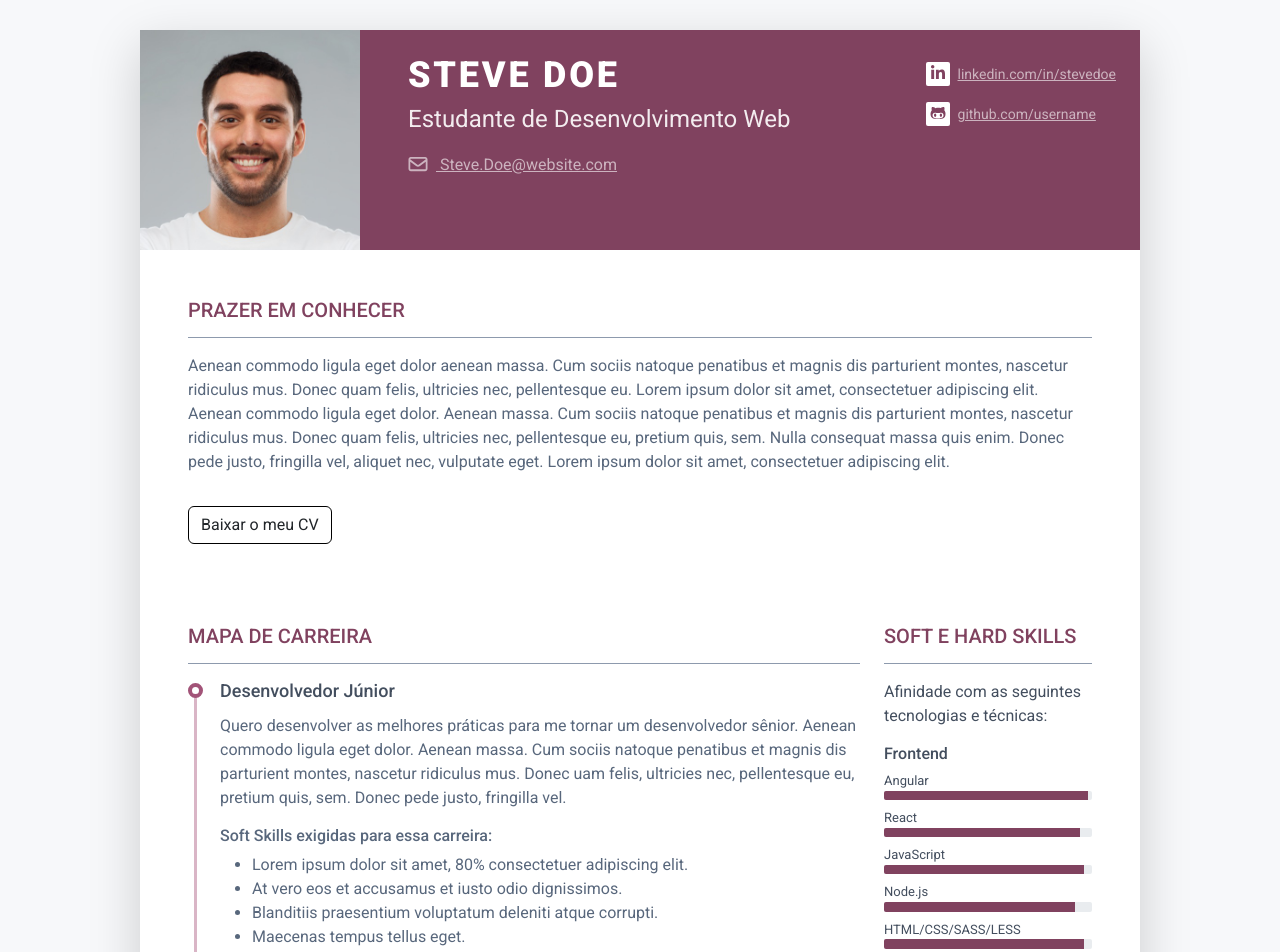
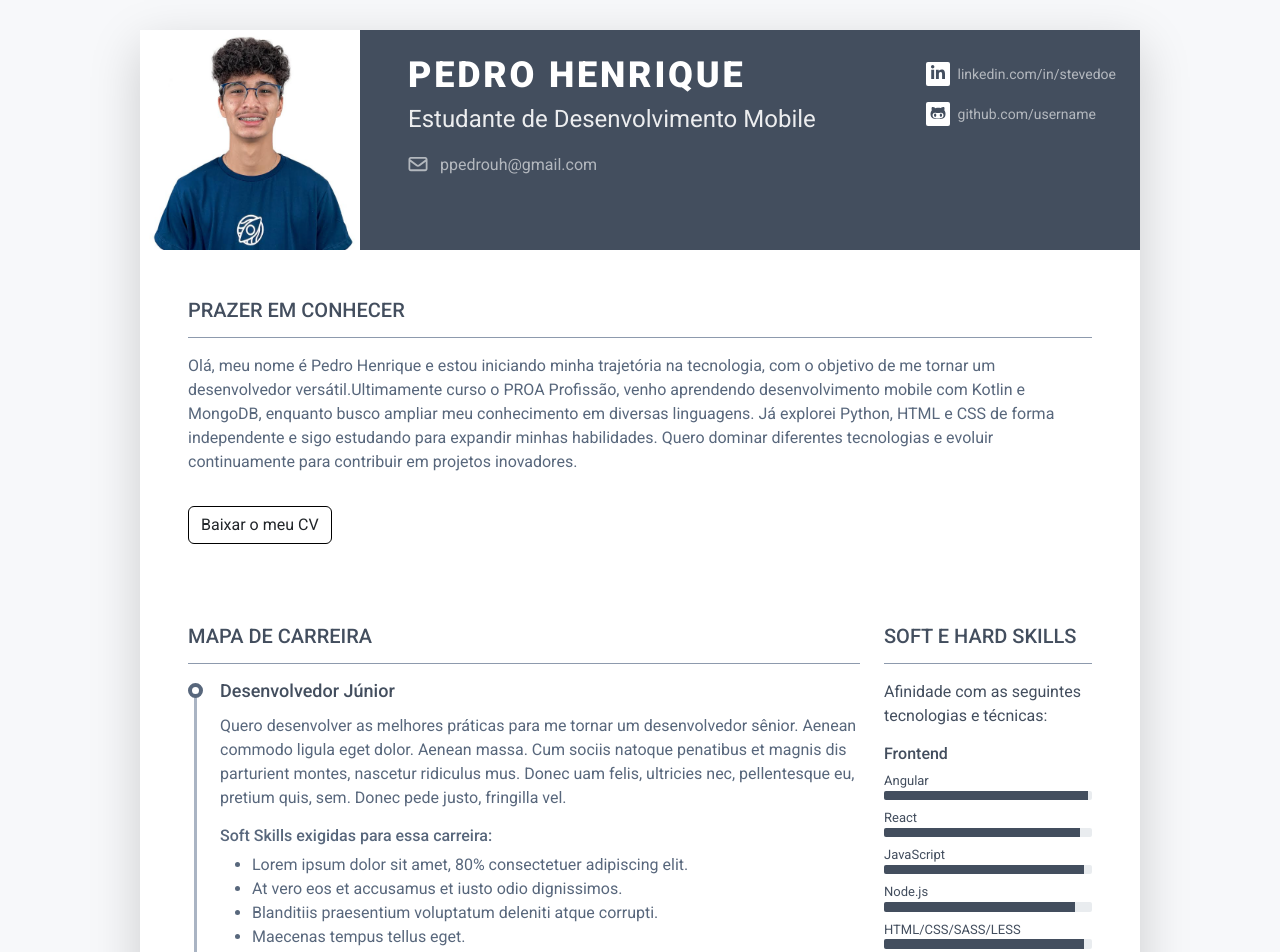
Before and after one commit to Pedr0uh/mapaDeCarreira, a plain HTML site: page index.html in a window 1280 px wide. Shown: the top 952 px of the page. Drawn offline with Linux system fonts and the light colour scheme.

Commit message:
update assets

```diff
--- a/index.html
+++ b/index.html
@@ -22,7 +22,7 @@
 
 
 <head>
-	<title>Steve Doe: Mapa de Carreira</title>
+	<title>Pedro : Mapa de Carreira</title>
 
 	<!-- Meta -->
 	<meta charset="utf-8">
@@ -30,7 +30,7 @@
 	<meta name="viewport" content="width=device-width, initial-scale=1.0">
 	<meta name="description" content="">
 	<meta name="author" content="">
-	<link rel="shortcut icon" href="favicon.ico">
+	<link rel="shortcut icon" href="pcIcon.png">
 
 	<!-- Google Font -->
 	<link href="https://fonts.googleapis.com/css?family=Roboto:300,400,500,700,900" rel="stylesheet">
@@ -39,7 +39,7 @@
 	<script defer src="assets/fontawesome/js/all.min.js"></script>
 
 	<!-- Theme CSS -->
-	<link id="theme-style" rel="stylesheet" href="assets/css/bootstrap-6.css">
+	<link id="theme-style" rel="stylesheet" href="assets/css/bootstrap.css">
 
 </head>
 
@@ -50,18 +50,18 @@
 			<header class="resume-header pt-4 pt-md-0">
 				<div class="row">
 					<div class="col-block col-md-auto resume-picture-holder text-center text-md-start">
-						<img class="picture" src="assets/images/profile.jpg" alt="">
+						<img class="picture" src="assets/images/pedroProfile.png" alt="">
 					</div>
 					<div class="col">
 						<div class="row p-4 justify-content-center justify-content-md-between">
 							<div class="primary-info col-auto">
-								<h1 class="name mt-0 mb-1 text-white text-uppercase text-uppercase">Steve Doe</h1>
-								<div class="title mb-3">Estudante de Desenvolvimento Web</div>
+								<h1 class="name mt-0 mb-1 text-white text-uppercase text-uppercase">Pedro Henrique</h1>
+								<div class="title mb-3">Estudante de Desenvolvimento Mobile</div>
 								<ul class="list-unstyled">
 									<li class="mb-2">
-										<a class="text-link" href="#">
+										<a class="text-link" href="mailto:ppedrouh@gmail.com">
 											<i class="far fa-envelope fa-fw me-2" data-fa-transform="grow-3"></i>
-											Steve.Doe@website.com
+											ppedrouh@gmail.com
 										</a>
 									</li>
 								</ul>
@@ -91,13 +91,13 @@
 				<section class="resume-section summary-section mb-5">
 					<h2 class="resume-section-title text-uppercase font-weight-bold pb-3 mb-3">Prazer em Conhecer</h2>
 					<div class="resume-section-content">
-						<p class="mb-0"> Aenean commodo ligula eget dolor aenean massa. Cum sociis natoque penatibus et
-							magnis dis parturient montes, nascetur ridiculus mus. Donec quam felis, ultricies nec,
-							pellentesque eu. Lorem ipsum dolor sit amet, consectetuer adipiscing elit. Aenean commodo
-							ligula eget dolor. Aenean massa. Cum sociis natoque penatibus et magnis dis parturient
-							montes, nascetur ridiculus mus. Donec quam felis, ultricies nec, pellentesque eu, pretium
-							quis, sem. Nulla consequat massa quis enim. Donec pede justo, fringilla vel, aliquet nec,
-							vulputate eget. Lorem ipsum dolor sit amet, consectetuer adipiscing elit.</p>
+						<p class="mb-0"> Olá, meu nome é Pedro Henrique e estou iniciando minha trajetória na tecnologia,
+							com o objetivo de me tornar um desenvolvedor versátil.Ultimamente curso o PROA Profissão, venho
+							aprendendo desenvolvimento mobile com Kotlin e MongoDB, enquanto busco ampliar meu conhecimento
+							em diversas linguagens. Já explorei Python, HTML e CSS de forma independente e sigo estudando para
+							expandir minhas habilidades. Quero dominar diferentes tecnologias e evoluir continuamente para
+							contribuir em projetos inovadores.
+						</p>
 
 						<!-- Altere o link para um PDF do seu Curriculo -->
 						<a class="btn" href="#">Baixar o meu CV</a>
```
Also changed, not shown: assets/images/pedroProfile.png (added), pcIcon.png (added), 1 other file.
